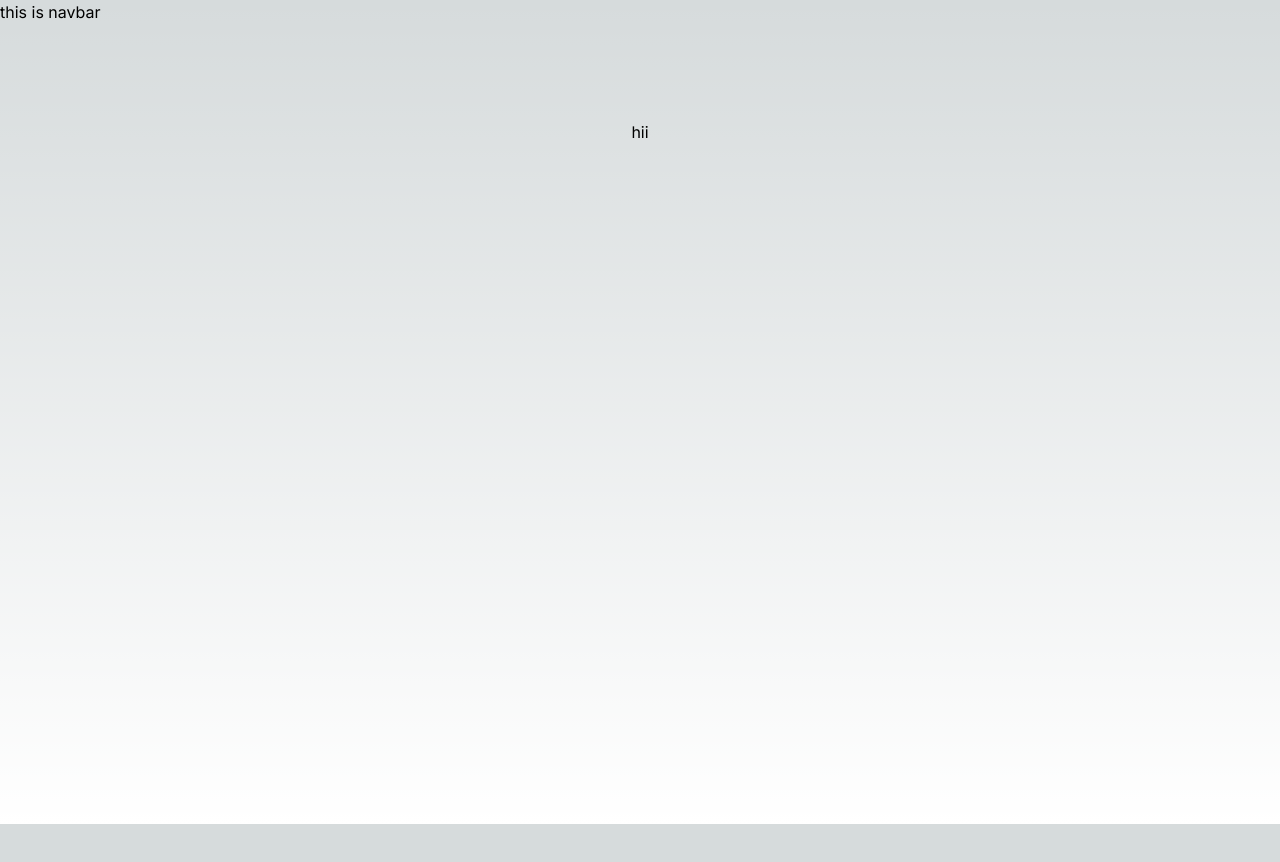
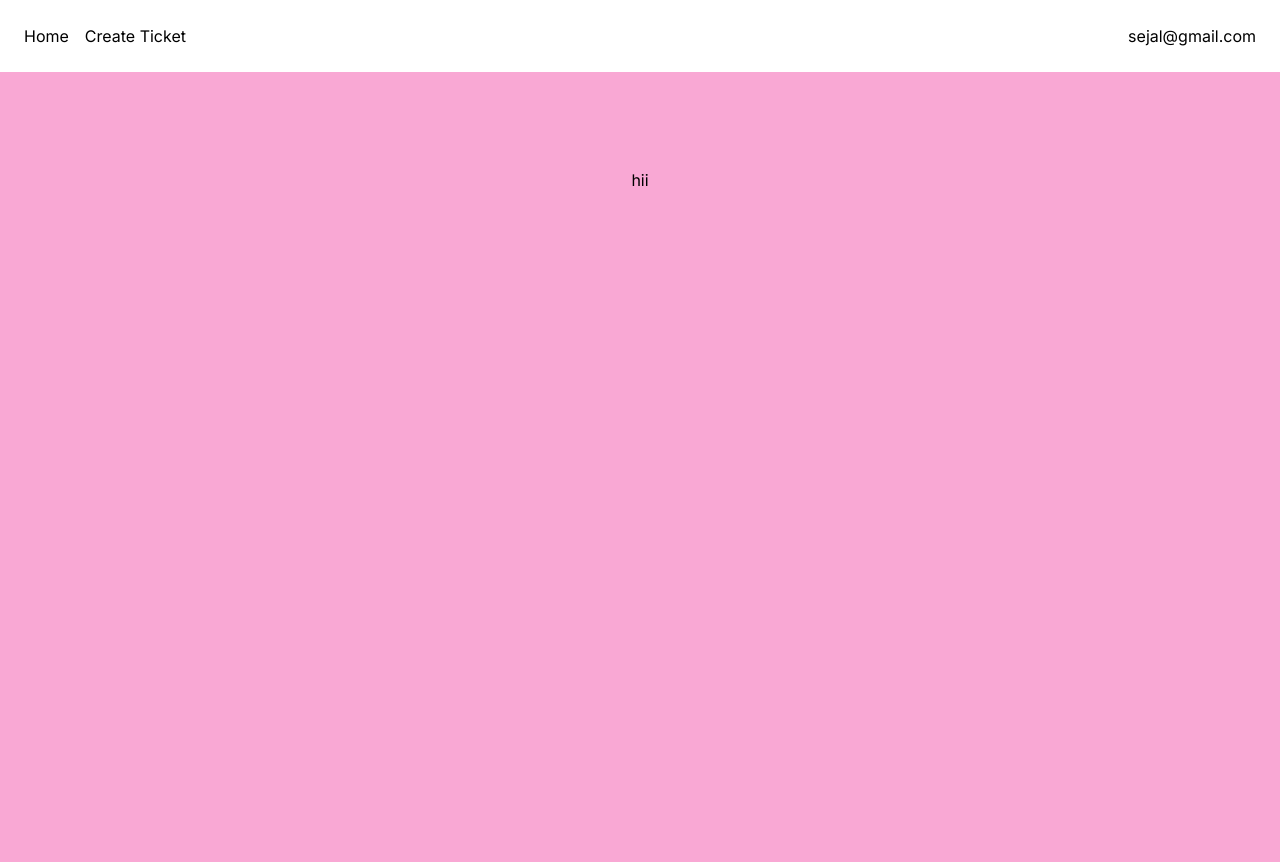
Before and after one commit to Sejal99/Ticket-App, a Next.js app: page / in a window 1280 px wide. Shown: the top 862 px of the page. Before the commit the page ends 824 px from the top, so only its background shows below. Built offline with nearby package versions, Linux system fonts and the light colour scheme.

Commit message:
navbar ui

```diff
--- a/src/app/components/Nav.tsx
+++ b/src/app/components/Nav.tsx
@@ -1,15 +1,21 @@
-import React from 'react'
+
 
 const Nav = () => {
   return (
-    <main>
+    <nav className="bg-white p-6">
+      <div className="flex flex-row justify-between">
+        <div className="flex flex-row gap-4">
+          <h1>Home</h1>
+
+              <h1>Create Ticket</h1>
+
+        </div>
         <div>
-        <h1>this is navbar</h1>
+          <h1>sejal@gmail.com</h1>
         </div>
-    </main>
+      </div>
+    </nav>
+  );
+};
 
-
-  )
-}
-
-export default Nav
+export default Nav;
--- /dev/null
+++ b/src/app/components/Ticket.tsx
@@ -0,0 +1,11 @@
+import React from 'react'
+
+const Ticket = () => {
+  return (
+    <div>
+      <h1>create your ticket</h1>
+    </div>
+  )
+}
+
+export default Ticket
--- a/src/app/layout.tsx
+++ b/src/app/layout.tsx
@@ -17,8 +17,10 @@ export default function RootLayout({
 }) {
   return (
     <html lang="en">
+
+      <body className={inter.className}>
       <Nav/>
-      <body className={inter.className}>{children}</body>
+        {children}</body>
     </html>
   )
 }
--- a/src/app/page.tsx
+++ b/src/app/page.tsx
@@ -2,7 +2,7 @@ import Image from 'next/image'
 
 export default function Home() {
   return (
-    <main className="flex min-h-screen flex-col items-center justify-between p-24">
+    <main className="flex min-h-screen flex-col items-center justify-between p-24 bg-pink-300">
       <div>
         <h1>hii</h1>
       </div>
```
